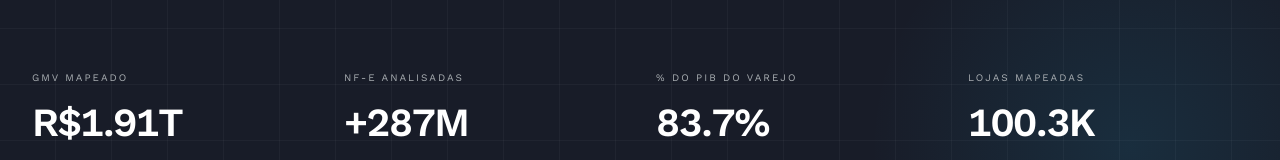
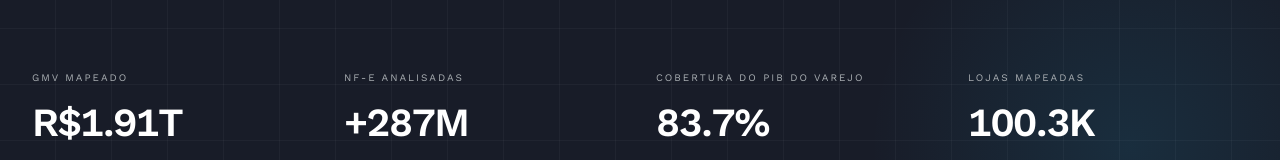
Before and after one commit to HYPR-Projects/hypr-groundflow-website, a React (Vite) app: page / in a window 1280 px wide. Shown: the part 587-747 px from the top of the page. Built offline with nearby package versions, Linux system fonts and the light colour scheme; the HTML template or start-up script is replaced by a standard one.

Commit message:
fix label: Cobertura do PIB do varejo

```diff
--- a/src/App.jsx
+++ b/src/App.jsx
@@ -672,7 +672,7 @@ function Hero() {
           <div className="grid grid-cols-2 md:grid-cols-4 gap-6 md:gap-8">
             <HeroStat label="GMV mapeado" value="R$1.91T" />
             <HeroStat label="NF-e analisadas" value="+287M" />
-            <HeroStat label="% do PIB do varejo" value="83.7%" />
+            <HeroStat label="Cobertura do PIB do varejo" value="83.7%" />
             <HeroStat label="Lojas mapeadas" value="100.3K" />
           </div>
         </div>
```
